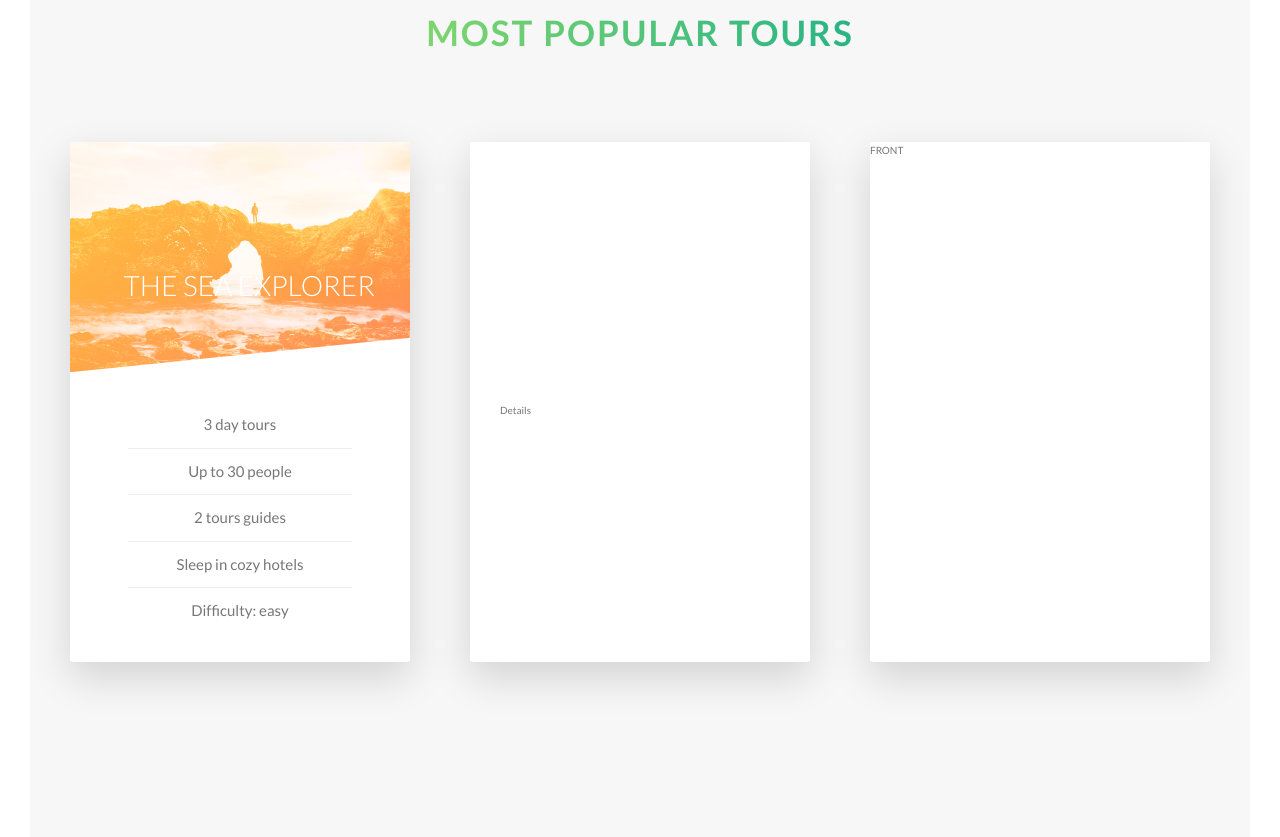
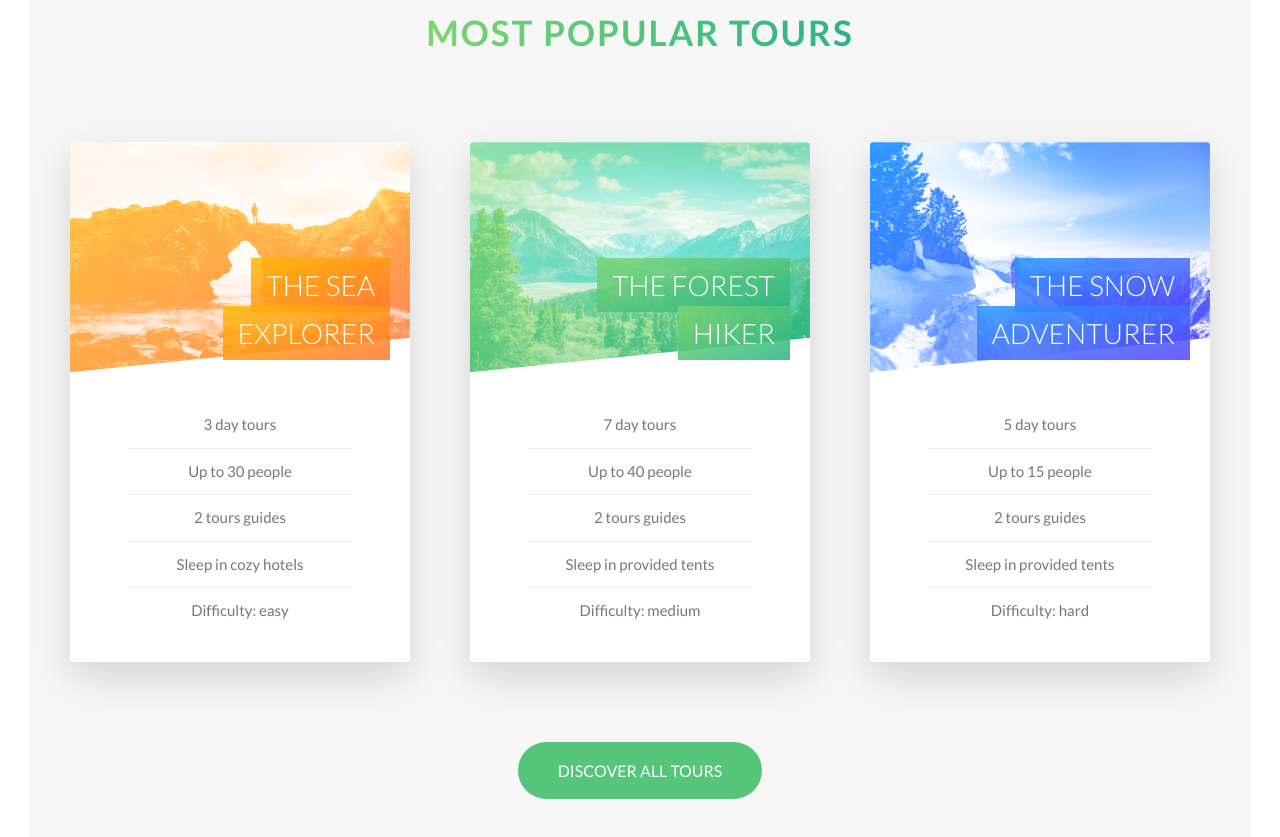
Before and after one commit to almirpask/Natours, a website: page index.html in a window 1280 px wide. Shown: the part 2414-3251 px from the top of the page. Drawn offline with Linux system fonts and the light colour scheme.

Commit message:
Create popular tours

```diff
--- a/index.html
+++ b/index.html
@@ -141,20 +141,33 @@
                     <div class="col-1-of-3">
                         <div class="card">
                             <div class="card__side card__side--front">
-                                <div class="card__picture">
+                                <div class="card__picture card__picture--2">
                                     &nbsp;
                                 </div>
+                                <h4 class="card__heading">
+                                    <span class="card__heading-span card__heading-span--2">
+                                        The Forest Hiker
+                                    </span>
 
-                                <div class="card__heading">
-                                    Heading
+                                </h4>
+                                <div class="card__details">
+                                    <ul>
+                                            <li>7 day tours</li>
+                                            <li>Up to 40 people</li>
+                                            <li>2 tours guides</li>
+                                            <li>Sleep in provided tents</li>
+                                            <li>Difficulty: medium</li>
+                                    </ul>
                                 </div>
-                                <div class="card__details">
-                                    Details
-                                </div>
-
                             </div>
                             <div class="card__side card__side--back card__side--back-2">
-                                Back
+                                <div class="card__cta">
+                                    <div class="card__price-box">
+                                        <p class="card__price-only">Only</p>
+                                        <p class="card__price-value">$497</p>
+                                    </div>
+                                    <a href="#" class="btn btn--white">Book now</a>
+                                </div>
                             </div>
 
                         </div>
@@ -162,14 +175,40 @@
                     <div class="col-1-of-3">
                         <div class="card">
                             <div class="card__side card__side--front">
-                                FRONT
+                                <div class="card__picture card__picture--3">
+                                    &nbsp;
+                                </div>
+                                <h4 class="card__heading">
+                                    <span class="card__heading-span card__heading-span--3">
+                                        The Snow Adventurer
+                                    </span>
+
+                                </h4>
+                                <div class="card__details">
+                                    <ul>
+                                        <li>5 day tours</li>
+                                        <li>Up to 15 people</li>
+                                        <li>2 tours guides</li>
+                                        <li>Sleep in provided tents</li>
+                                        <li>Difficulty: hard</li>
+                                    </ul>
+                                </div>
                             </div>
                             <div class="card__side card__side--back card__side--back-3">
-                                Back
+                                <div class="card__cta">
+                                    <div class="card__price-box">
+                                        <p class="card__price-only">Only</p>
+                                        <p class="card__price-value">$897</p>
+                                    </div>
+                                    <a href="#" class="btn btn--white">Book now</a>
+                                </div>
                             </div>
 
                         </div>
                     </div>
+                </div>
+                <div class="u-center-text u-margin-top-huge">
+                    <a href="#" class="btn btn--green">Discover all tours</a>
                 </div>
             </section>
         </main>
--- a/sass/base/_utilities.scss
+++ b/sass/base/_utilities.scss
@@ -3,3 +3,6 @@
 .u-margin-bottom-big { margin-bottom: 8rem; }
 .u-margin-bottom-medium { margin-bottom: 4rem; }
 .u-margin-bottom-small { margin-bottom: 1.5rem; }
+
+.u-margin-top-big { margin-bottom: 8rem; }
+.u-margin-top-huge { margin-bottom: 10rem; }
--- a/sass/components/_button.scss
+++ b/sass/components/_button.scss
@@ -47,6 +47,13 @@
             background-color: $color-white;
         }
     }
+    &--green {
+        background-color: $color-primary;
+        color: $color-white;
+       &::after {
+            background-color: $color-primary;
+        }
+    }
     &--animated {
         animation: moveInBottom .5s ease-out 1s;
         animation-fill-mode: backwards;
--- a/sass/components/_card.scss
+++ b/sass/components/_card.scss
@@ -52,15 +52,18 @@
         -webkit-clip-path: polygon(0 0, 100% 0, 100% 85%, 0 100%);
         clip-path: polygon(0 0, 100% 0, 100% 85%, 0 100%);
 
+        border-top-left-radius: 3px;
+        border-top-right-radius: 3px;
+
         &--1 {
             background-image: linear-gradient(to right bottom, $color-secondary-light, $color-secondary-darken), url(../img/nat-5.jpg);
 
         }
         &--2 {
-            background-image: url(../img/nat-5.jpg);
+            background-image: linear-gradient(to right bottom, $color-primary-light, $color-primary-darken), url(../img/nat-6.jpg);
         }
         &--3 {
-            background-image: url(../img/nat-5.jpg);
+            background-image: linear-gradient(to right bottom, $color-tertiary-light, $color-tertiary-darken), url(../img/nat-7.jpg);
         }
     }
 
@@ -73,6 +76,7 @@
         position: absolute;
         top: 12rem;
         right: 2rem;
+        width: 75%
     }
 
     &__heading-span {
@@ -80,10 +84,24 @@
         -webkit-box-decoration-break: clone;
         box-decoration-break: clone;
 
-        &-1 {
+        &--1 {
             background-image: linear-gradient(to right bottom,
                 rgba($color-secondary-light, .85),
                 rgba($color-secondary-darken, .85)
+            );
+
+        }
+        &--2 {
+            background-image: linear-gradient(to right bottom,
+                rgba($color-primary-light, .85),
+                rgba($color-primary-darken, .85)
+            );
+
+        }
+        &--3 {
+            background-image: linear-gradient(to right bottom,
+                rgba($color-tertiary-light, .85),
+                rgba($color-tertiary-darken, .85)
             );
 
         }
@@ -114,5 +132,25 @@
         top: 50%;
         left: 50%;
         transform: translate(-50%, -50%);
+        width: 90%;
+        text-align: center;
+    }
+
+    &__price-box {
+        text-align: center;
+        margin-bottom: 8rem;
+        color: $color-white;
+        text-align: center;
+    }
+
+    &__price-only {
+        font-size: 1.4rem;
+        text-transform: uppercase;
+    }
+
+    &__price-value {
+        font-size: 6rem;
+        font-weight: 100;
+
     }
 }
--- a/sass/pages/_home.scss
+++ b/sass/pages/_home.scss
@@ -22,6 +22,6 @@
 
 .section-tours {
     background-color: $color-gray-light-1;
-    padding: 25rem 0 50rem 0;
+    padding: 25rem 0 15rem 0;
     margin-top: -10rem;
 }
```
Also changed, not shown: css/style.css.
